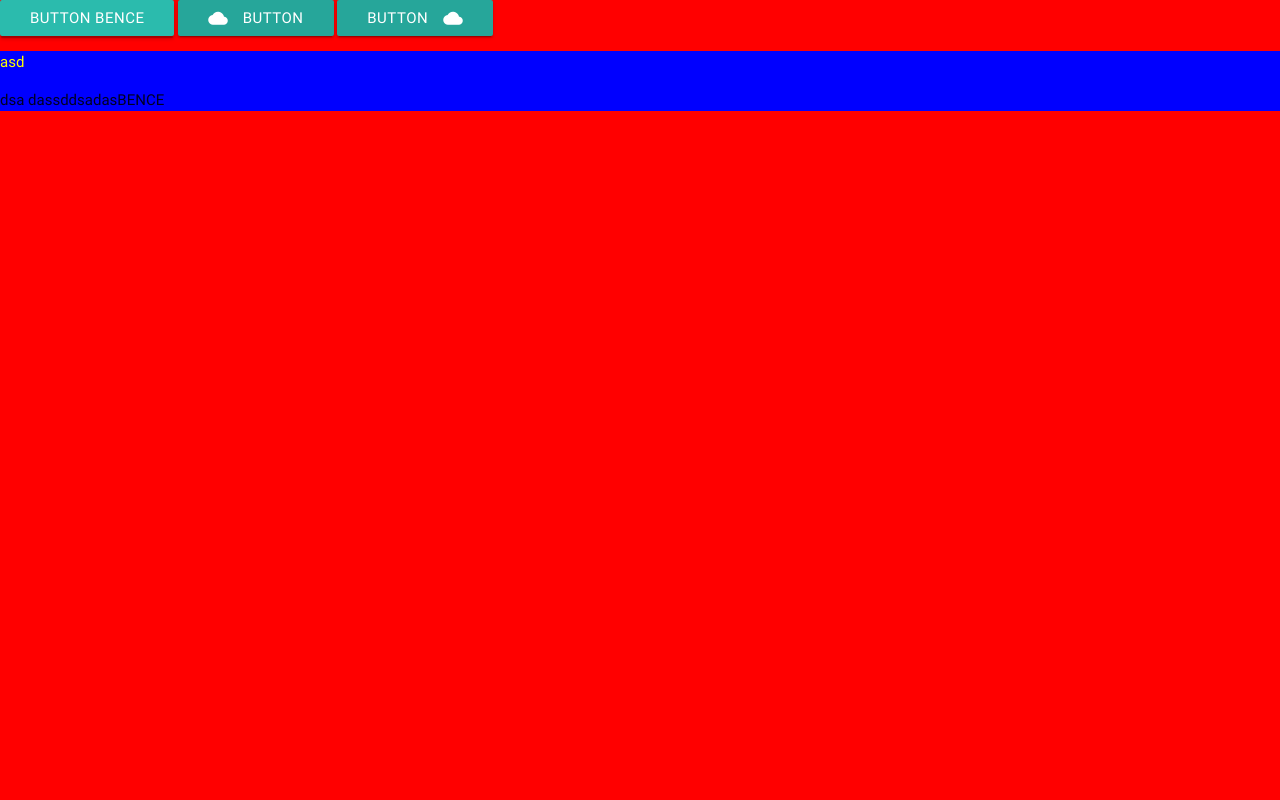
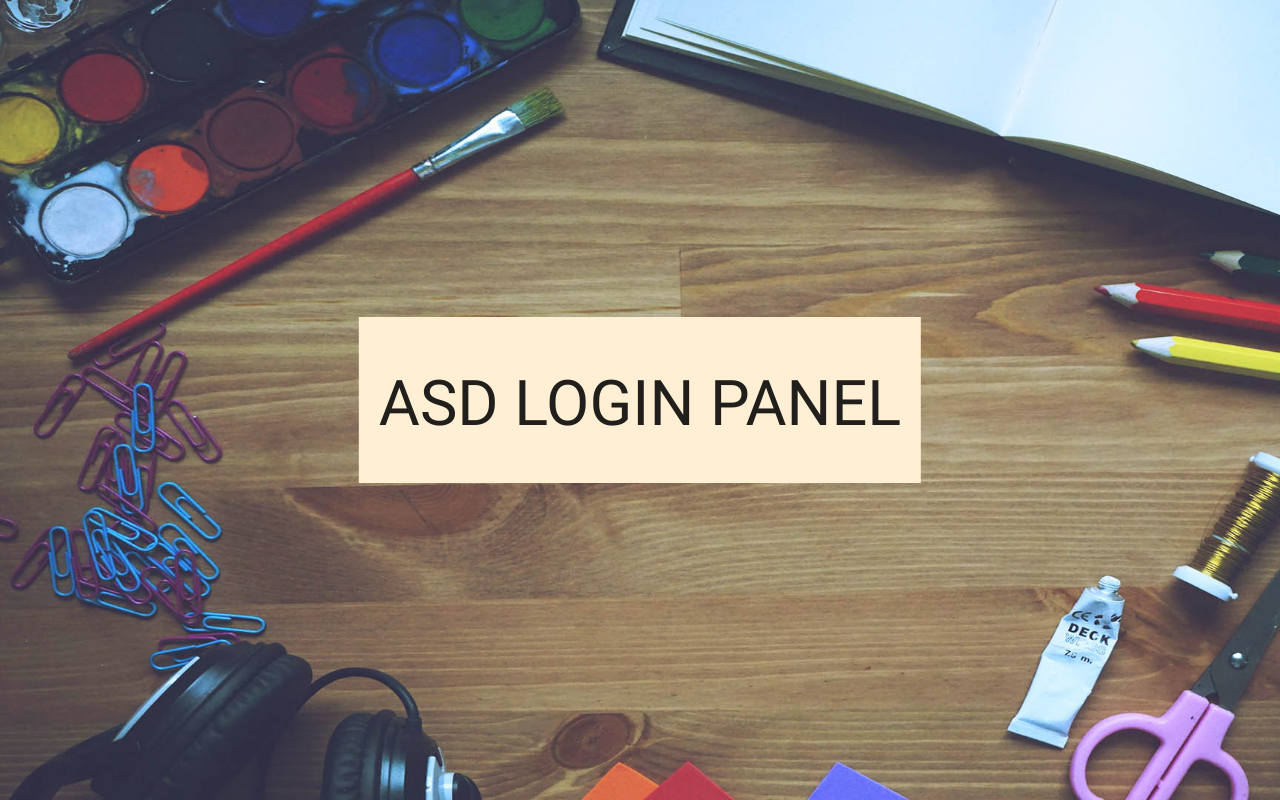
Before and after one commit to bence04/NodeJS_VITMAV42, a website: page HF/app/src/index.html in a window 1280 px wide. Drawn offline with nearby package versions, Linux system fonts and the light colour scheme; files that its build step writes are made by us from their sources; files whose address does not match are found by name.

Commit message:
added fade background

```diff
--- /dev/null
+++ b/HF/app/js/main.js
@@ -0,0 +1,10 @@
+var i = 2;
+
+setInterval(function() {
+    if(i > 7) { i = 1; }
+    $('.wrapper-background').fadeTo(1000, 0, function() {
+        $(this).css({'background-image': 'url(assets/img/'+ i +'.jpg)'}).fadeTo(1000, 1);
+        i++;
+    });
+
+}, 15000);
--- a/HF/app/src/index.html
+++ b/HF/app/src/index.html
@@ -12,13 +12,21 @@
     <title>TDLST</title>
 </head>
 <body>
-    <a class="waves-effect waves-light btn">button BENCE</a>
-<a class="waves-effect waves-light btn"><i class="material-icons left">cloud</i>button</a>
-<a class="waves-effect waves-light btn"><i class="material-icons right">cloud</i>button</a>
 
-<div class="test"><p>asd</p> dsa dassddsadasBENCE</div>
+    <div class="wrapper">
+        <div class="wrapper-background">
+
+        </div>
+        <div class="login-panel">
+            <h1>ASD LOGIN PANEL</h1>
+        </div>
+    </div>
+
+
+
 
     <script type="text/javascript" src="https://code.jquery.com/jquery-3.2.1.min.js"></script>
     <script type="text/javascript" src="assets/js/materialize.min.js"></script>
+    <script type="text/javascript" src="assets/js/main.min.js"></script>
 </body>
 </html>
--- a/HF/app/style/main.scss
+++ b/HF/app/style/main.scss
@@ -1,11 +1,30 @@
-body {
-    background: red;
+@mixin centerer {
+  position: absolute;
+  top: 50%;
+  left: 50%;
+  transform: translate(-50%, -50%);
 }
 
-.test {
-    background: blue;
+*  {
+  margin: 0px;
+  padding: 0px;
+}
 
-    p {
-        color: yellow;
-    }
+.wrapper {
+    width: 100%;
+    height: 100vh;
 }
+
+.wrapper-background {
+    position: absolute;
+    width: 100%;
+    height: 100vh;
+    background-image: url('../img/1.jpg');
+    background-size: cover;
+}
+
+.login-panel {
+  @include centerer;
+  background: papayawhip;
+  padding: 20px;
+}
```
Also changed, not shown: HF/app/img/1.jpg (added), HF/app/img/2.jpg (added), HF/app/img/3.jpg (added), HF/app/img/4.jpg (added), HF/app/img/5.jpg (added), HF/app/img/6.jpg (added), HF/app/img/7.jpg (added), HF/build/assets/css/main.css, HF/build/assets/css/main.min.css, 1 other file.
